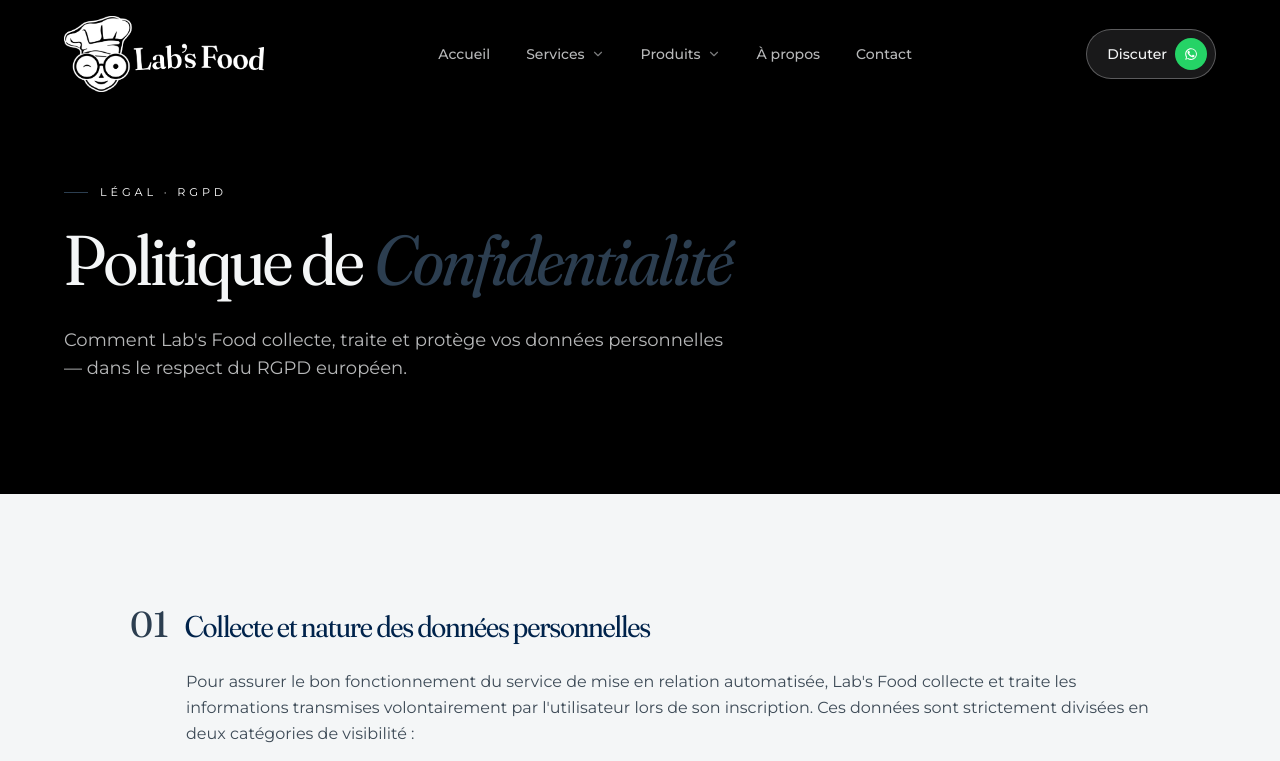
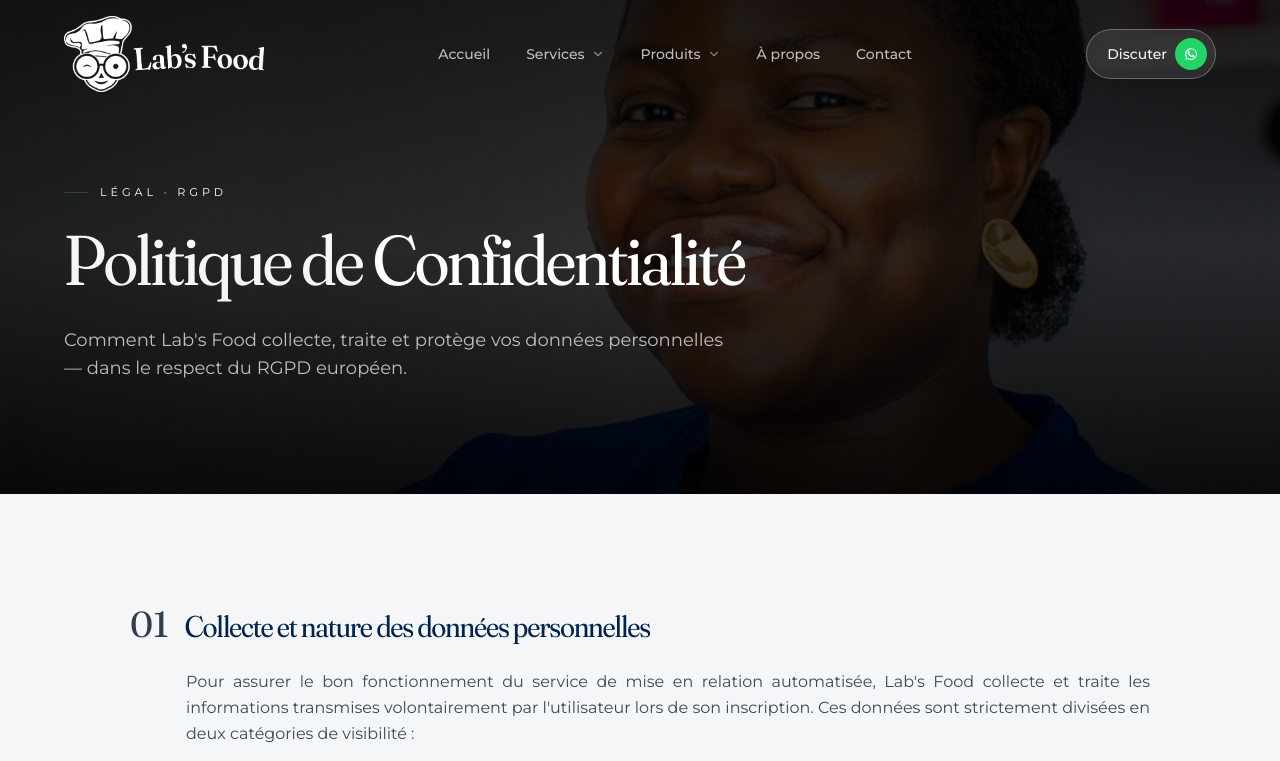
Before and after one commit to LabsFood/labsfood-blog, a Next.js app: page /confidentialite in a window 1280 px wide. Shown: the top 761 px of the page. Built offline with nearby package versions, Linux system fonts and the light colour scheme.

Commit message:
feat: add privacy policy and terms of use pages

```diff
--- a/app/cgu/page.tsx
+++ b/app/cgu/page.tsx
@@ -57,14 +57,15 @@ export default function CguPage() {
         eyebrow="Légal · CGU"
         title={
           <>
-            Conditions Générales d&apos;
+            Conditions Générales d&apos;{" "}
             <em className="not-italic">
-              <span className="font-display italic text-navy-mid">
+              <span className="font-display  text-white">
                 Utilisation
               </span>
             </em>
           </>
         }
+        image='/assets/placehold.jpeg'
         lede="Les règles d'usage de la plateforme Lab's Food — service de mise en relation entre professionnels et intervenants en cuisine."
       />
 
@@ -83,7 +84,7 @@ export default function CguPage() {
                 </div>
                 <div className="pl-0 md:pl-[3.5rem] space-y-4 text-ink/80 leading-relaxed">
                   {s.body.map((p, i) => (
-                    <p key={i}>{p}</p>
+                    <p key={i} className='text-justify'>{p}</p>
                   ))}
                 </div>
               </div>
--- a/app/confidentialite/page.tsx
+++ b/app/confidentialite/page.tsx
@@ -71,12 +71,13 @@ export default function ConfidentialitePage() {
           <>
             Politique de{' '}
             <em className="not-italic">
-              <span className="font-display italic text-navy-mid">
+              <span className="font-display text-white">
                 Confidentialité
               </span>
             </em>
           </>
         }
+        image='/assets/placehold.jpeg'
         lede="Comment Lab's Food collecte, traite et protège vos données personnelles — dans le respect du RGPD européen."
       />
 
@@ -95,7 +96,7 @@ export default function ConfidentialitePage() {
                 </div>
                 <div className="pl-0 md:pl-[3.5rem] space-y-4 text-ink/80 leading-relaxed">
                   {s.body.map((p, i) => (
-                    <p key={i}>{p}</p>
+                    <p key={i} className='text-justify'>{p}</p>
                   ))}
 
                   {/* Blocs publics/privés (section 1) */}
@@ -104,11 +105,10 @@ export default function ConfidentialitePage() {
                       {s.blocks.map((b) => (
                         <div
                           key={b.title}
-                          className={`p-6 rounded-2xl border ${
-                            b.kind === 'public'
-                              ? 'bg-navy-mid/10 border-navy-mid/20'
-                              : 'bg-navy/5 border-navy/15'
-                          }`}
+                          className={`p-6 rounded-2xl border ${b.kind === 'public'
+                            ? 'bg-navy-mid/10 border-navy-mid/20'
+                            : 'bg-navy/5 border-navy/15'
+                            }`}
                         >
                           <div className="flex items-center gap-2 mb-3">
                             {b.kind === 'public' ? (
```
